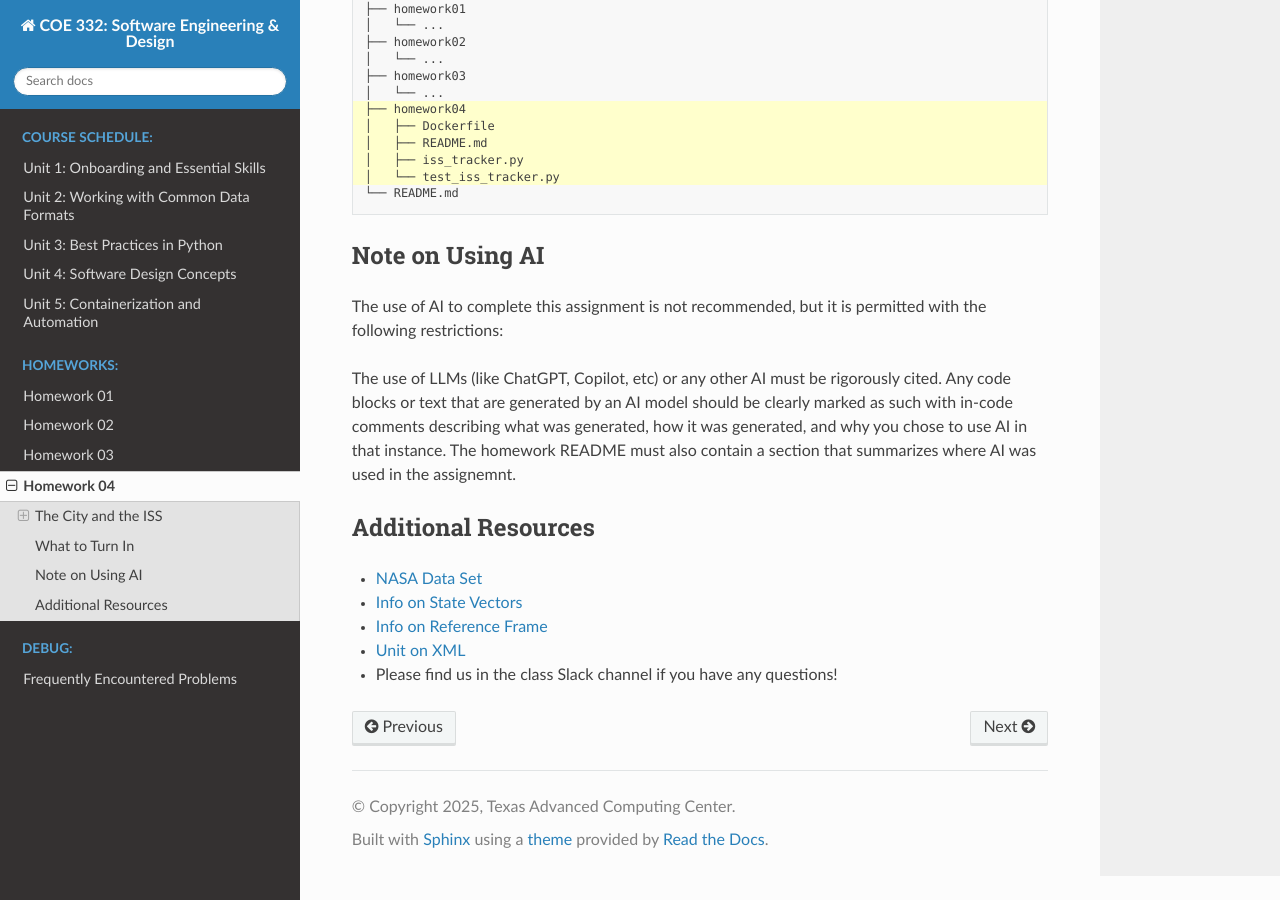
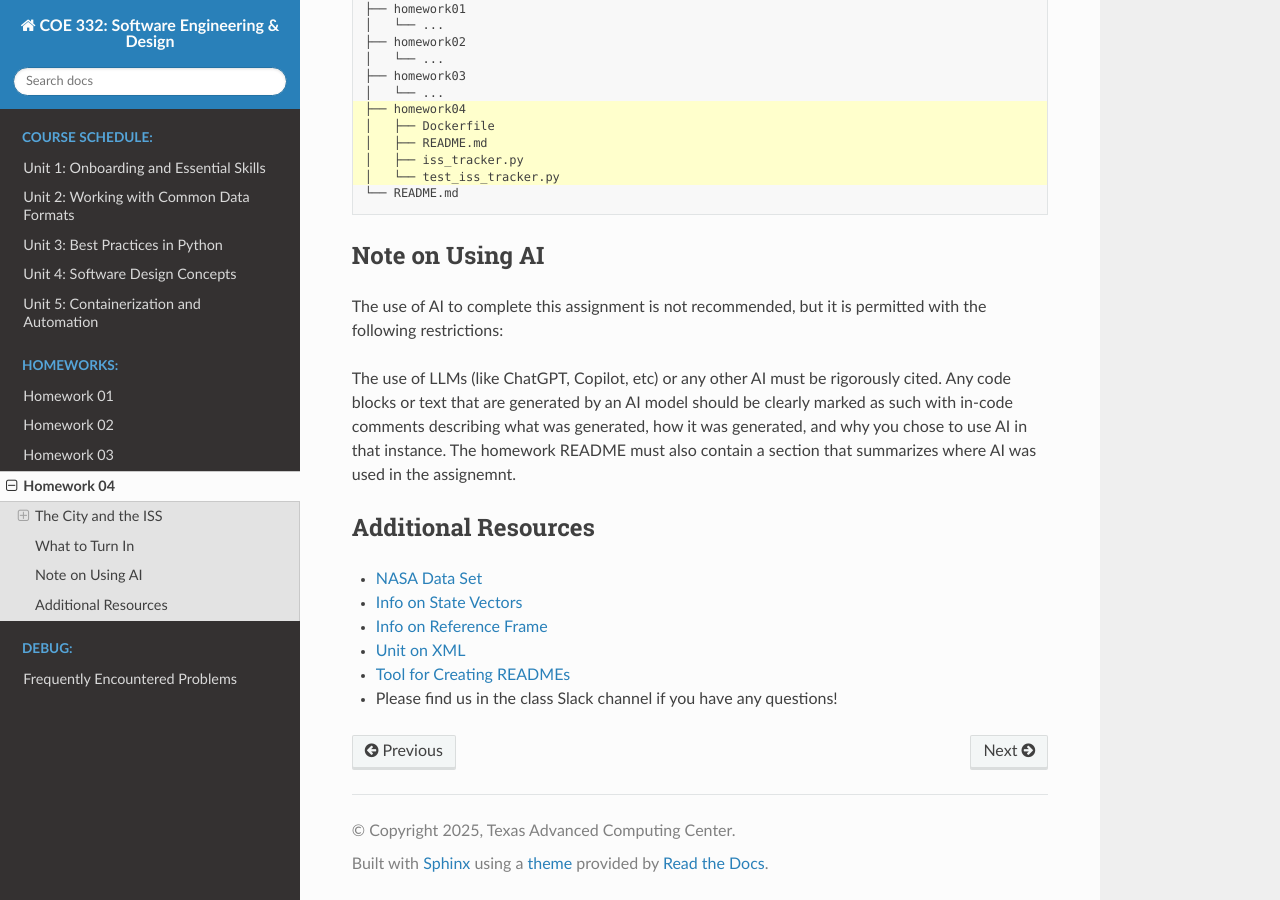
Before and after one commit to TACC/coe-332-sp25, a Sphinx documentation site: the page built from docs/homework/homework04.rst, in a window 1280 px wide and 900 px high, scrolled down 2193 px. Built offline with Sphinx 7.4.7 and the Read the Docs theme 3.1.0, drawn with Linux system fonts in a browser that asks for light colours.

Commit message:
added link to readme creator tool

```diff
--- a/docs/homework/homework04.rst
+++ b/docs/homework/homework04.rst
@@ -145,4 +145,5 @@ Additional Resources
 * `Info on State Vectors <https://en.wikipedia.org/wiki/Orbital_state_vectors>`_
 * `Info on Reference Frame <https://en.wikipedia.org/wiki/Earth-centered_inertial>`_
 * `Unit on XML <../unit02/xml.html>`_
+* `Tool for Creating READMEs <https://readme.so/>`_
 * Please find us in the class Slack channel if you have any questions!
```
